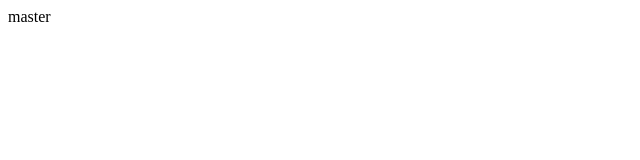
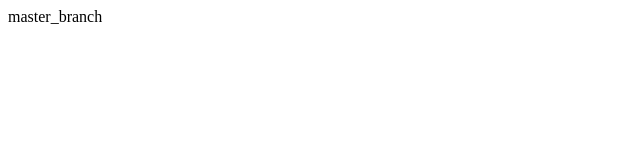
Before and after one commit to vaidehicharhate09/MergeConflict-Test, a plain HTML site: page index.html in a window 1280 px wide. Shown: the full height of the page, 0-640 px from the left. Drawn offline with Linux system fonts and the light colour scheme.

Commit message:
on branch main

```diff
--- a/index.html
+++ b/index.html
@@ -2,7 +2,7 @@
 <head>
 </head>
 <body>
-master
+master_branch
 
 </body>
 </html>
```
